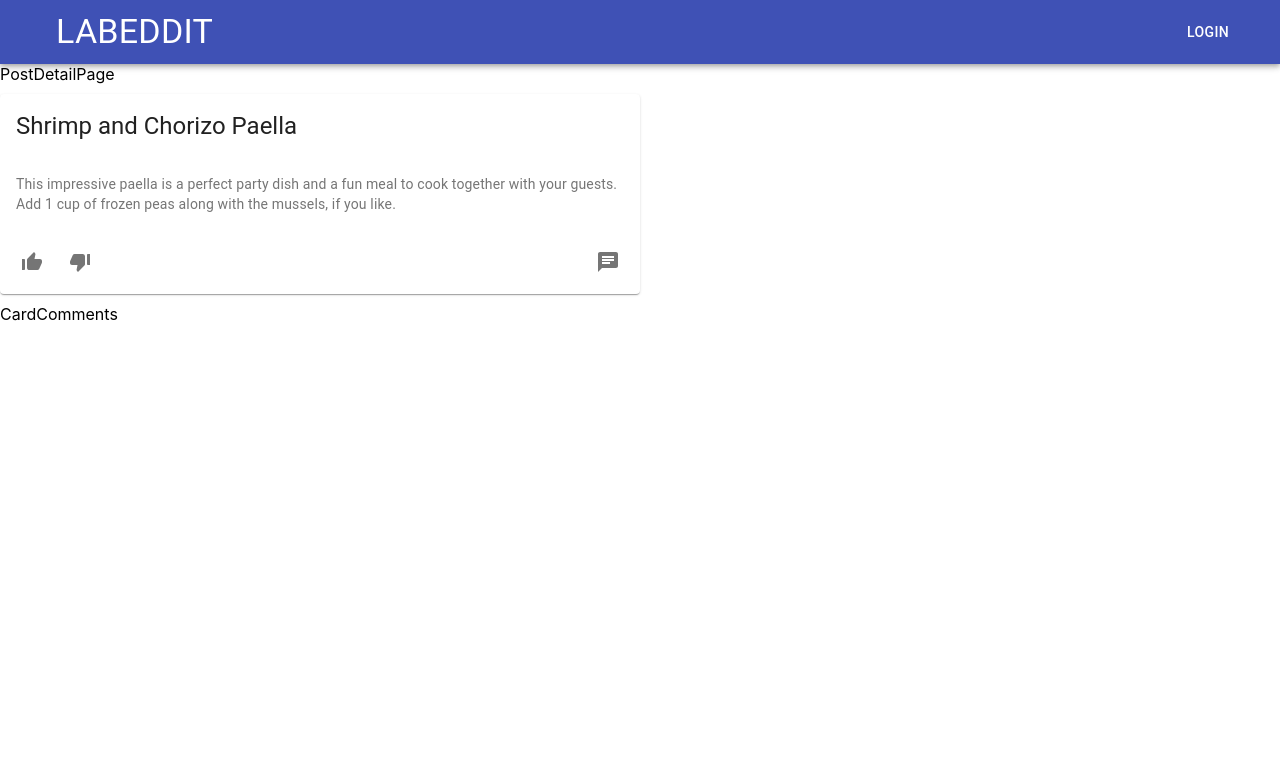
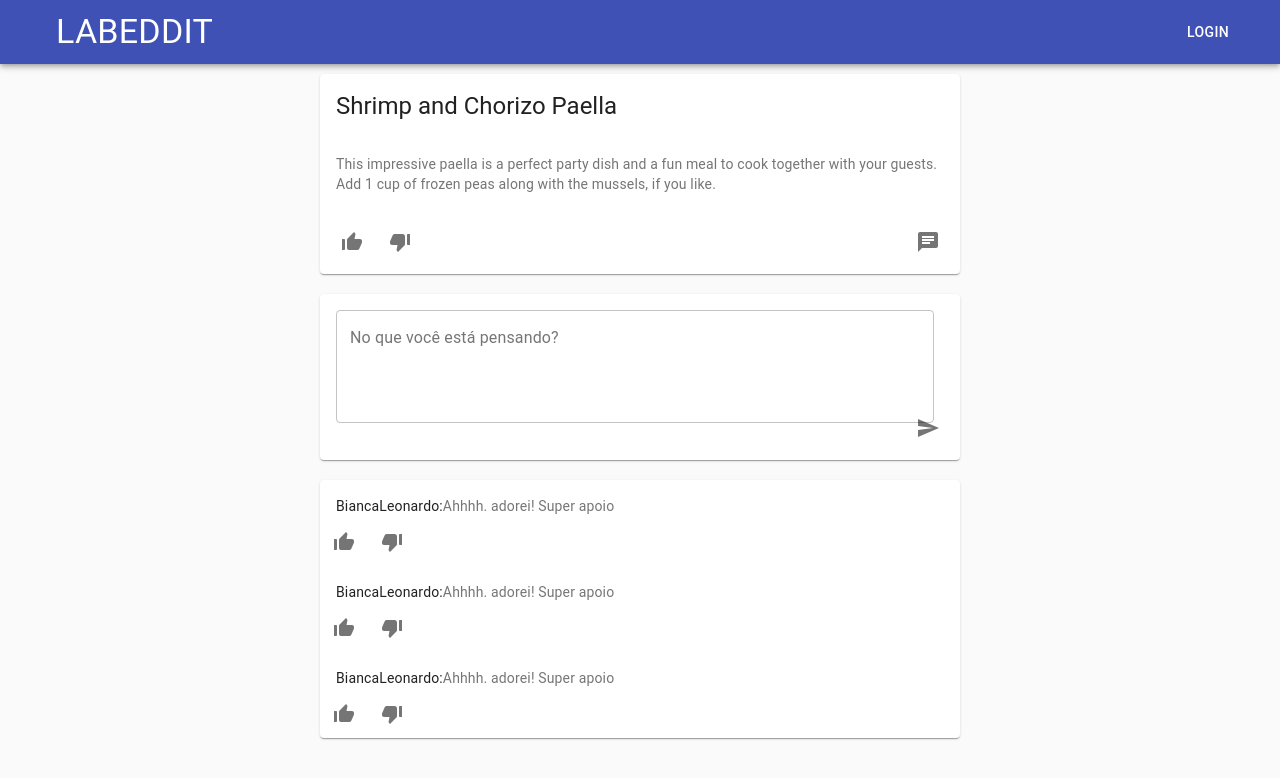
Before and after one commit to future4code/Bianca-Leonardo, a React (Create React App) app in the folder semana12/labeddit/: page /post/1 in a window 1280 px wide. Shown: the top 778 px of the page. Built offline with nearby package versions, Linux system fonts and the light colour scheme.

Commit message:
finalizando tela de detalhes do post e card de post

```diff
--- a/semana12/labeddit/src/App.js
+++ b/semana12/labeddit/src/App.js
@@ -1,11 +1,12 @@
+import { CssBaseline } from '@material-ui/core';
 import React from 'react'
 import Router from './routes/Router'
 
 function App() {
   return (
-    <div>
+    <CssBaseline>
       <Router />
-    </div>
+    </CssBaseline>
   );
 }
 
--- a/semana12/labeddit/src/components/AddComment/AddComment.js
+++ b/semana12/labeddit/src/components/AddComment/AddComment.js
@@ -1,10 +1,25 @@
+import { Button, CardContent, CardHeader, IconButton, TextField, Typography } from '@material-ui/core';
 import React from 'react';
+import { CardContainer, ContainerText, ContainerButtons, ContainerSend, ContainerContent } from './style';
+import SendIcon from '@material-ui/icons/Send';
 
 const AddComment = () => {
     return (
-        <div>
-            AddComment
-        </div>
+        <CardContainer>
+            <ContainerContent>
+                <ContainerText
+                    label="No que você está pensando?"
+                    multiline
+                    rows={4}
+                    variant="outlined"
+                />
+            </ContainerContent>
+            <ContainerButtons disableSpacing>
+                <IconButton aria-label="add to favorites">
+                    <SendIcon />
+                </IconButton>
+            </ContainerButtons>
+        </CardContainer>
     );
 };
 
--- a/semana12/labeddit/src/components/AddComment/style.js
+++ b/semana12/labeddit/src/components/AddComment/style.js
@@ -0,0 +1,37 @@
+import { Card, CardActions, CardContent, IconButton, TextField } from "@material-ui/core";
+import styled from "styled-components";
+
+export const CardContainer = styled(Card)`
+    width: 50vw;
+    margin: 10px 0;
+    display: flex;
+
+    @media(max-width: 700px){
+        width: 90%;
+    }
+`
+export const ContainerContent = styled(CardContent)`
+    width: 90%;
+`
+
+export const ContainerButtons = styled(CardActions)`
+    display: flex;
+    margin-top: 16%;
+
+    @media(max-width: 700px){
+        margin-top: 35%;
+    }
+
+`
+
+export const ContainerSend = styled(IconButton)`
+    display: flex;
+`
+
+export const ContainerText = styled(TextField)`
+    width: 110%;
+
+    @media(max-width: 700px){
+        width: 125%;
+    }
+`
--- a/semana12/labeddit/src/components/CardComments/CardComments.js
+++ b/semana12/labeddit/src/components/CardComments/CardComments.js
@@ -1,10 +1,73 @@
+import { CardContent, CardHeader, IconButton, Typography } from '@material-ui/core';
 import React from 'react';
+import { CardContainer, ContainerButtons, ContainerContant } from './style';
+import ThumbUpAltIcon from '@material-ui/icons/ThumbUpAlt';
+import ThumbDownAltIcon from '@material-ui/icons/ThumbDownAlt';
 
 const CardComments = () => {
     return (
-        <div>
-            CardComments
-        </div>
+        <CardContainer>
+            <div>
+                <ContainerContant>
+                    <Typography
+                        variant="body2" color="textPrimary" component="span">
+                        BiancaLeonardo:
+                    </Typography>
+                    <Typography
+                        variant="body2" color="textSecondary" component="span">
+                        Ahhhh. adorei! Super apoio
+                    </Typography>
+                </ContainerContant>
+                <ContainerButtons disableSpacing>
+                    <IconButton aria-label="add to favorites">
+                        <ThumbUpAltIcon />
+                    </IconButton>
+                    <IconButton aria-label="share">
+                        <ThumbDownAltIcon />
+                    </IconButton>
+                </ContainerButtons>
+            </div>
+            <div>
+                <ContainerContant>
+                    <Typography
+                        variant="body2" color="textPrimary" component="span">
+                        BiancaLeonardo:
+                    </Typography>
+                    <Typography
+                        variant="body2" color="textSecondary" component="span">
+                        Ahhhh. adorei! Super apoio
+                    </Typography>
+                </ContainerContant>
+                <ContainerButtons disableSpacing>
+                    <IconButton aria-label="add to favorites">
+                        <ThumbUpAltIcon />
+                    </IconButton>
+                    <IconButton aria-label="share">
+                        <ThumbDownAltIcon />
+                    </IconButton>
+                </ContainerButtons>
+            </div>
+            <div>
+                <ContainerContant>
+                    <Typography
+                        variant="body2" color="textPrimary" component="span">
+                        BiancaLeonardo:
+                    </Typography>
+                    <Typography
+                        variant="body2" color="textSecondary" component="span">
+                        Ahhhh. adorei! Super apoio
+                    </Typography>
+                </ContainerContant>
+                <ContainerButtons disableSpacing>
+                    <IconButton aria-label="add to favorites">
+                        <ThumbUpAltIcon />
+                    </IconButton>
+                    <IconButton aria-label="share">
+                        <ThumbDownAltIcon />
+                    </IconButton>
+                </ContainerButtons>
+            </div>
+        </CardContainer>
     );
 };
 
--- a/semana12/labeddit/src/components/CardComments/style.js
+++ b/semana12/labeddit/src/components/CardComments/style.js
@@ -0,0 +1,19 @@
+import { Card, CardActions, CardContent, Typography } from "@material-ui/core";
+import styled from "styled-components";
+
+export const CardContainer = styled(Card)`
+    width: 50vw;
+    margin: 10px 0;
+
+    @media(max-width: 700px){
+        width: 90%;
+    }
+`
+
+export const ContainerButtons = styled(CardActions)`
+    display: flex;
+    padding: 0;
+`
+export const ContainerContant = styled(CardContent)`
+    padding-bottom: 2px;
+`
--- a/semana12/labeddit/src/components/CardPost/CardPost.js
+++ b/semana12/labeddit/src/components/CardPost/CardPost.js
@@ -1,13 +1,18 @@
-import { Avatar, Card, CardActions, CardContent, CardHeader, CardMedia, Collapse, IconButton, TextField, Typography } from '@material-ui/core';
+import { Avatar, Card, CardActionArea, CardActions, CardContent, CardHeader, CardMedia, Collapse, IconButton, TextField, Typography } from '@material-ui/core';
 import ChatIcon from '@material-ui/icons/Chat';
 import ThumbUpAltIcon from '@material-ui/icons/ThumbUpAlt';
 import ThumbDownAltIcon from '@material-ui/icons/ThumbDownAlt';
 import React from 'react';
 import { CardContainer, ContainerButtons } from './style';
+import { goToPostDetail } from '../../routes/coordinator';
+import { useHistory } from 'react-router';
 
 const CardPost = () => {
+    const history = useHistory()
+
     return (
-        <CardContainer>
+        <CardContainer onClick={() => goToPostDetail(history)}>
+            <CardActionArea>
                 <CardHeader
                     title="Shrimp and Chorizo Paella"
                 />
@@ -30,6 +35,7 @@ const CardPost = () => {
                         <ChatIcon />
                     </IconButton>
                 </ContainerButtons>
+            </CardActionArea>
         </CardContainer>
     );
 };
--- a/semana12/labeddit/src/pages/FeedPage/FeedPage.js
+++ b/semana12/labeddit/src/pages/FeedPage/FeedPage.js
@@ -1,11 +1,12 @@
 import React from 'react';
+import AddComment from '../../components/AddComment/AddComment';
 import CardPost from '../../components/CardPost/CardPost';
 import { ContainerFeed } from './style';
 
 const FeedPage = () => {
     return (
         <ContainerFeed>
-            FeedPage
+            <AddComment />
             <CardPost />
             <CardPost />
             <CardPost />
--- a/semana12/labeddit/src/pages/PostDetailPage/PostDetailPage.js
+++ b/semana12/labeddit/src/pages/PostDetailPage/PostDetailPage.js
@@ -1,14 +1,16 @@
 import React from 'react';
+import AddComment from '../../components/AddComment/AddComment';
 import CardComments from '../../components/CardComments/CardComments';
 import CardPost from '../../components/CardPost/CardPost';
+import { ContainerDetail } from './style';
 
 const PostDetailPage = () => {
     return (
-        <div>
-            PostDetailPage
+        <ContainerDetail>
             <CardPost />
+            <AddComment />
             <CardComments />
-        </div>
+        </ContainerDetail>
     );
 };
 
--- a/semana12/labeddit/src/pages/PostDetailPage/style.js
+++ b/semana12/labeddit/src/pages/PostDetailPage/style.js
@@ -0,0 +1,7 @@
+import styled from "styled-components";
+
+export const ContainerDetail = styled.div`
+    display: flex;
+    flex-direction: column;
+    align-items: center;
+`
--- a/semana12/labeddit/src/pages/SignUpPage/SignUpPage.js
+++ b/semana12/labeddit/src/pages/SignUpPage/SignUpPage.js
@@ -1,9 +1,12 @@
 import { Button, TextField, Typography } from '@material-ui/core';
 import React from 'react';
+import { useHistory } from 'react-router';
 import useForm from '../../hooks/useForm';
+import { goToLogin } from '../../routes/coordinator';
 import { ContainerSignUp, FormContainer } from './style';
 
 const SignUpPage = () => {
+    const history = useHistory()
     const [form, onChange, clear] = useForm({
         username: '',
         email: '',
@@ -46,6 +49,7 @@ const SignUpPage = () => {
                 />
                 <Button variant={'contained'} color={'primary'}>Fazer Cadastro</Button>
             </FormContainer>
+            <Button onClick={() => goToLogin(history)}>Já tem cadastro? Faça o Login</Button>
         </ContainerSignUp>
     );
 };
```
Lines whose indentation alone changed are shown as unchanged.
